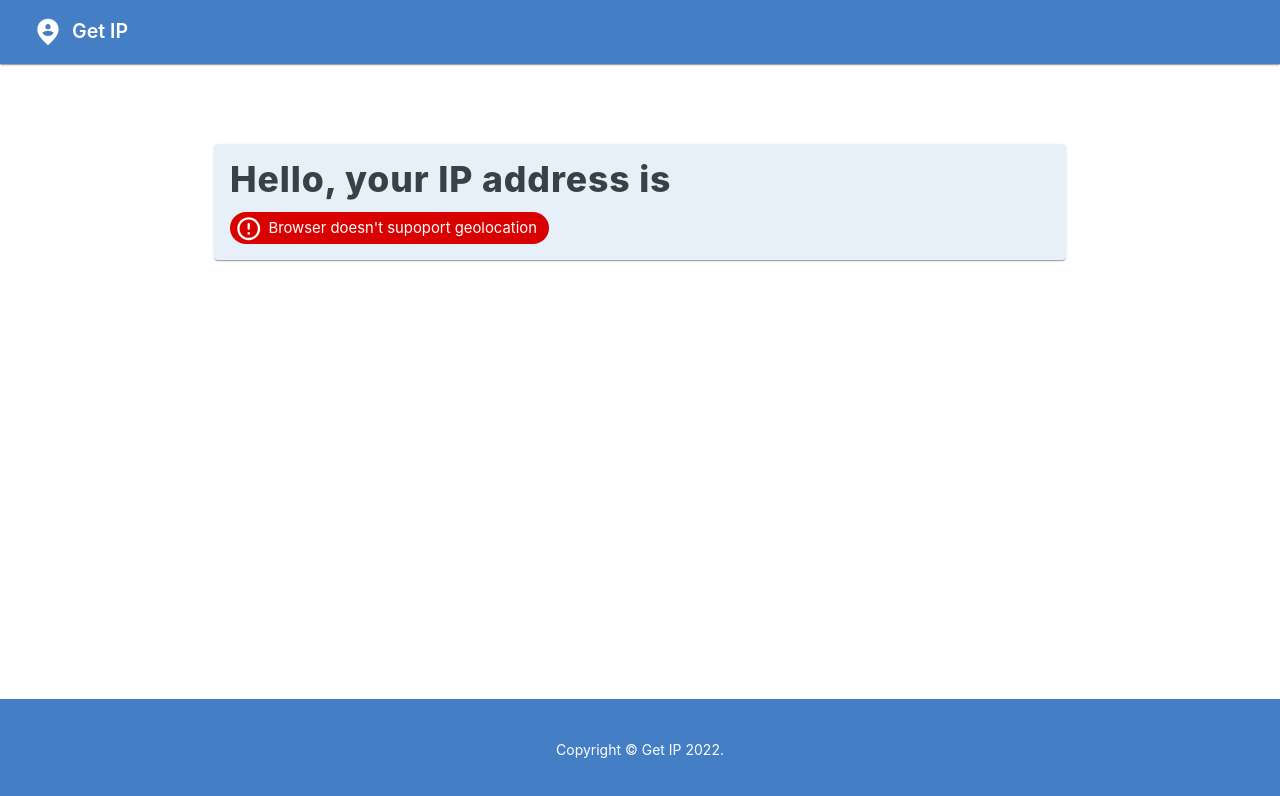
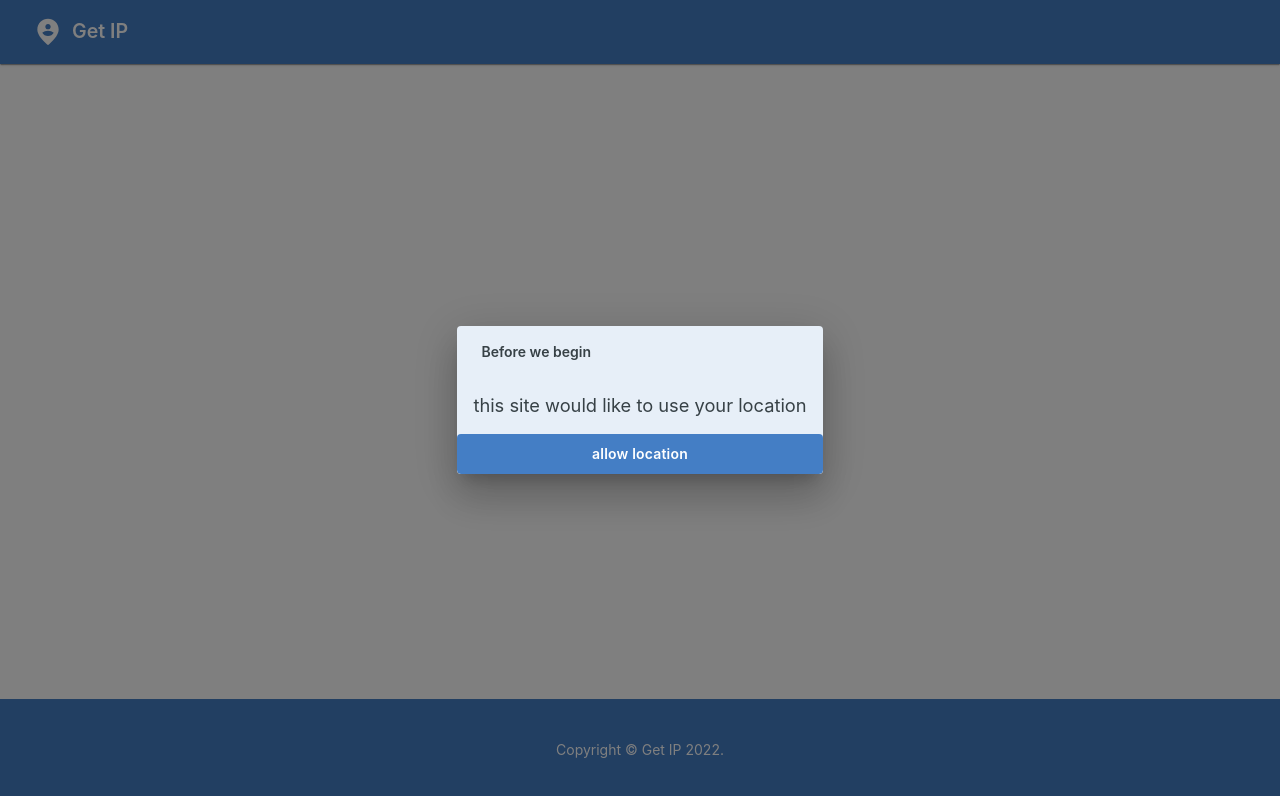
Before and after one commit to el-zacharoo/website-trackerProvider, a React (Vite) app: page / in a window 1280 px wide. Shown: the top 796 px of the page. Built offline with nearby package versions, Linux system fonts and the light colour scheme; no server answers.

Commit message:
added ip tracking

```diff
--- a/src/App.jsx
+++ b/src/App.jsx
@@ -8,6 +8,7 @@ import { Outline } from '@/components/Outline';
 import { theme } from '@/theme';
 import Home from '@/views';
 import Viewport from '@/Viewport';
+import { GeoProvider } from './components/Context'
 
 export const App = () => {
   return (
@@ -16,9 +17,11 @@ export const App = () => {
       <Router>
         <Viewport>
           <Suspense fallback={<Outline visible={true} />}>
-            <Routes>
-              <Route exact path="/" element={<Home />} />
-            </Routes>
+            <GeoProvider>
+              <Routes>
+                <Route exact path="/" element={<Home />} />
+              </Routes>
+            </GeoProvider>
           </Suspense>
         </Viewport>
       </Router>
--- /dev/null
+++ b/src/components/Context.jsx
@@ -0,0 +1,76 @@
+import React, { createContext, useContext, useCallback, useMemo, useReducer } from 'react';
+
+import cloneDeep from 'lodash.clonedeep';
+
+const reducer = (state, action) => {
+    const newState = cloneDeep(state);
+    switch (action.type) {
+        case 'init':
+            newState.pending = true;
+            newState.error = null;
+            return newState;
+        case 'post':
+            newState.pending = false;
+            newState.geolocation = action.payload;
+            newState.geolocation.push(action.payload)
+            newState.geolocation.matches++;
+            return newState;
+        case 'error':
+            console.error(action.error);
+            newState.pending = false;
+            newState.error = action.error.message;
+            return newState;
+        default:
+            throw new Error('Unknown action type in entity reducer');
+    }
+};
+
+const initialState = {
+    pending: false,
+    geolocation: {
+        country: '',
+        countryCode: '',
+        ipAddress: '',
+    },
+    error: null,
+};
+
+const Context = createContext(initialState);
+export const GeoProvider = props => {
+    const [state, dispatch] = useReducer(reducer, initialState);
+    return (
+        <Context.Provider value={{ state, dispatch }}>
+            {props.children}
+        </Context.Provider>
+    );
+};
+
+export const useApi = () => {
+    const { state, dispatch } = useContext(Context);
+
+    const create = useCallback(async (geolocation) => {
+        const reqInit = {
+            method: "POST",
+            headers: {
+                Accept: 'application/ json',
+                'Content-Type': 'application/json',
+            },
+            body: JSON.stringify(geolocation)
+        }
+        const resp = await fetch('http://localhost:8080/geo', reqInit);
+        if (resp.ok) {
+            dispatch({ type: 'post', payload: await resp.json() });
+            console.log(state)
+        } else {
+            dispatch({ type: 'error', error: resp.Error, meta: { method: 'post' } });
+        }
+
+    }, [dispatch]);
+
+
+    const actions = useMemo(() => {
+        return { create }
+    }, [create]);
+
+    return [state, actions];
+}
--- a/src/views/index.jsx
+++ b/src/views/index.jsx
@@ -1,16 +1,22 @@
+import React, { useEffect, useState } from 'react';
 
-import React, { useEffect, useState } from 'react';
 import axios from 'axios';
+import Dialog from '@mui/material/Dialog';
+import Button from '@mui/material/Button';
+import DialogTitle from '@mui/material/DialogTitle';
 
-import ErrorOutlineRoundedIcon from '@mui/icons-material/ErrorOutlineRounded';
-import PersonPinCircleRoundedIcon from '@mui/icons-material/PersonPinCircleRounded';
-import Card from '@mui/material/Card';
-import Typography from '@mui/material/Typography';
-import Chip from '@mui/material/Chip';
+import { useApi } from '../components/Context';
+import { Typography } from '@mui/material';
 
 export const Home = () => {
-    const [ipAddress, setIPAddress] = useState([]);
-    const [ip, setIP] = useState('');
+    const [open, setOpen] = useState(true)
+    const [state, { create }] = useApi();
+    const [ip, setIP] = useState();
+    const [geolocation, setGeolocation] = useState();
+
+    useEffect(() => {
+        setGeolocation(state.geolocation);
+    }, [state.geolocation]);
 
     const getData = async () => {
         const res = await axios.get('https://geolocation-db.com/json/')
@@ -18,13 +24,12 @@ export const Home = () => {
         setIP(res.data)
     }
 
-    const getReqInit = {
-        method: "GET",
-        mode: 'cors',
-        headers: {
-            Accept: 'application/ json',
-            'Content-Type': 'application/json'
-        },
+    const push = () => {
+        geolocation.country = ip.country_name
+        geolocation.countryCode = ip.country_code
+        geolocation.ipAddress = ip.IPv4
+        create(geolocation)
+        setOpen(false)
     }
 
     useEffect(() => {
@@ -33,25 +38,14 @@ export const Home = () => {
         } else {
             getData()
         }
-        const fetchIP = async () => {
-            const resp = await fetch('http://localhost:8080/ip', getReqInit);
-            if (resp.ok) {
-                const json = await resp.json();
-                setIPAddress(json);
-            }
-        };
-        fetchIP();
     }, []);
-    console.log(ip)
 
     return (
-        <Card sx={{ p: 2 }}>
-            <Typography gutterBottom variant="h3">Hello, your IP address is</Typography>
-            <Typography gutterBottom variant="h4">
-                {ipAddress.IP}
-            </Typography>
-            <Chip color={ip ? "success" : "error"} label={ip ? ip.country_name : `Browser doesn't supoport geolocation`} icon={ip ? <PersonPinCircleRoundedIcon /> : <ErrorOutlineRoundedIcon />} />
-        </Card>
+        <Dialog open={open}>
+            <DialogTitle >Before we begin</DialogTitle>
+            <Typography sx={{ p: 2 }}>this site would like to use your location</Typography>
+            <Button color="secondary" variant="contained" onClick={push}>allow location</Button>
+        </Dialog>
     )
 }
 export default Home
```
